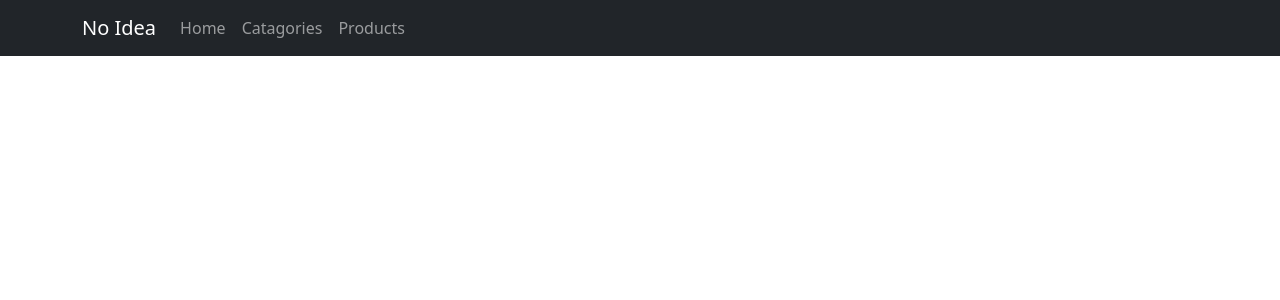
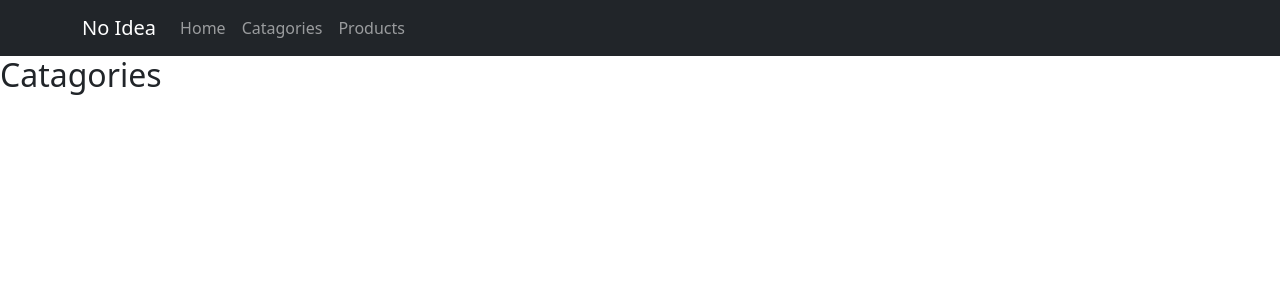
Before and after one commit to No-Idea-Organization/No-Idea, a React (Create React App) app in the folder web/: page /catagories in a window 1280 px wide. Shown: the top 300 px of the page. Built offline with nearby package versions, Linux system fonts and the light colour scheme.

Commit message:
Added New Pages and Update Navbar

```diff
--- a/web/src/App.js
+++ b/web/src/App.js
@@ -1,13 +1,21 @@
 import { Routes, Route } from 'react-router-dom';
 import { CustomNavbar } from './components/Navbar/CustomNavbar';
 import { Home } from './pages/Home';
+import { About } from './pages/About';
+import { Products } from './pages/Products';
+import { Catagories } from './pages/Catagories';
+import { NotFound } from './pages/NotFound';
 
 function App() {
   return (
     <>
       <CustomNavbar />
       <Routes>
-        <Route path="/" element={<Home />}/>
+        <Route exact path="/" element={<Home />}/>
+        <Route path="/about" element={<About />} />
+        <Route path="/products" element={<Products />} />
+        <Route path="/catagories" element={<Catagories />} />
+        <Route path="*" element={<NotFound />} />
       </Routes>
     </>
   );
--- a/web/src/components/Navbar/CustomNavbar.jsx
+++ b/web/src/components/Navbar/CustomNavbar.jsx
@@ -9,9 +9,9 @@ export const CustomNavbar = () => {
                 <Container>
                     <Navbar.Brand>No Idea</Navbar.Brand>
                     <Nav className="me-auto">
-                        <Nav.Link>Home</Nav.Link>
-                        <Nav.Link>Catagories</Nav.Link>
-                        <Nav.Link>Products</Nav.Link>
+                        <Nav.Link href="/">Home</Nav.Link>
+                        <Nav.Link href="/catagories">Catagories</Nav.Link>
+                        <Nav.Link href="/products">Products</Nav.Link>
                     </Nav>
                 </Container>
             </Navbar>
--- /dev/null
+++ b/web/src/pages/About.jsx
@@ -0,0 +1,11 @@
+export const About = () => {
+
+
+
+
+    return (
+        <>
+            <h1>About No Idea</h1>
+        </>
+    )
+}
--- /dev/null
+++ b/web/src/pages/Catagories.jsx
@@ -0,0 +1,11 @@
+export const Catagories = () => {
+
+
+
+
+    return (
+        <>
+            <h2>Catagories</h2>
+        </>
+    )
+}
--- /dev/null
+++ b/web/src/pages/NotFound.jsx
@@ -0,0 +1,10 @@
+export const NotFound = () => {
+
+
+
+    return (
+        <>
+            <h3>Error 404: Page Not Found</h3>
+        </>
+    )
+}
--- a/web/src/pages/Products.jsx
+++ b/web/src/pages/Products.jsx
@@ -0,0 +1,11 @@
+export const Products = () => {
+
+
+
+
+    return (
+        <>
+            <h2>Products</h2>
+        </>
+    )
+}
```
